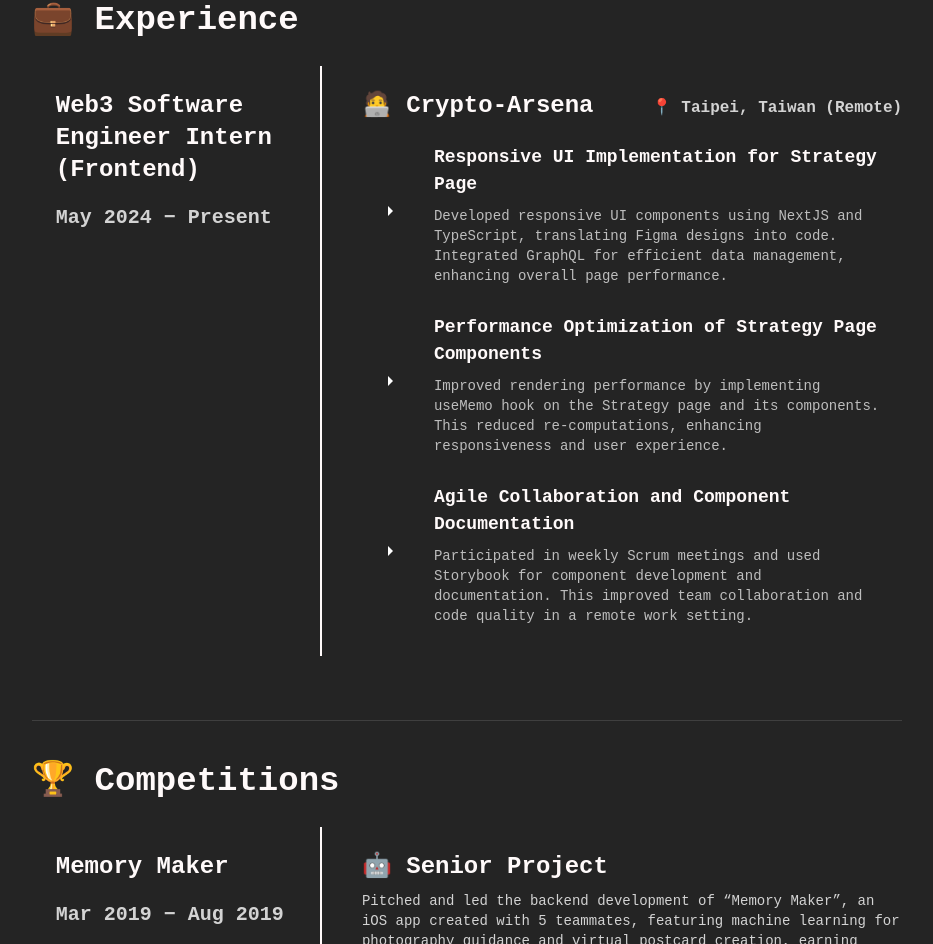
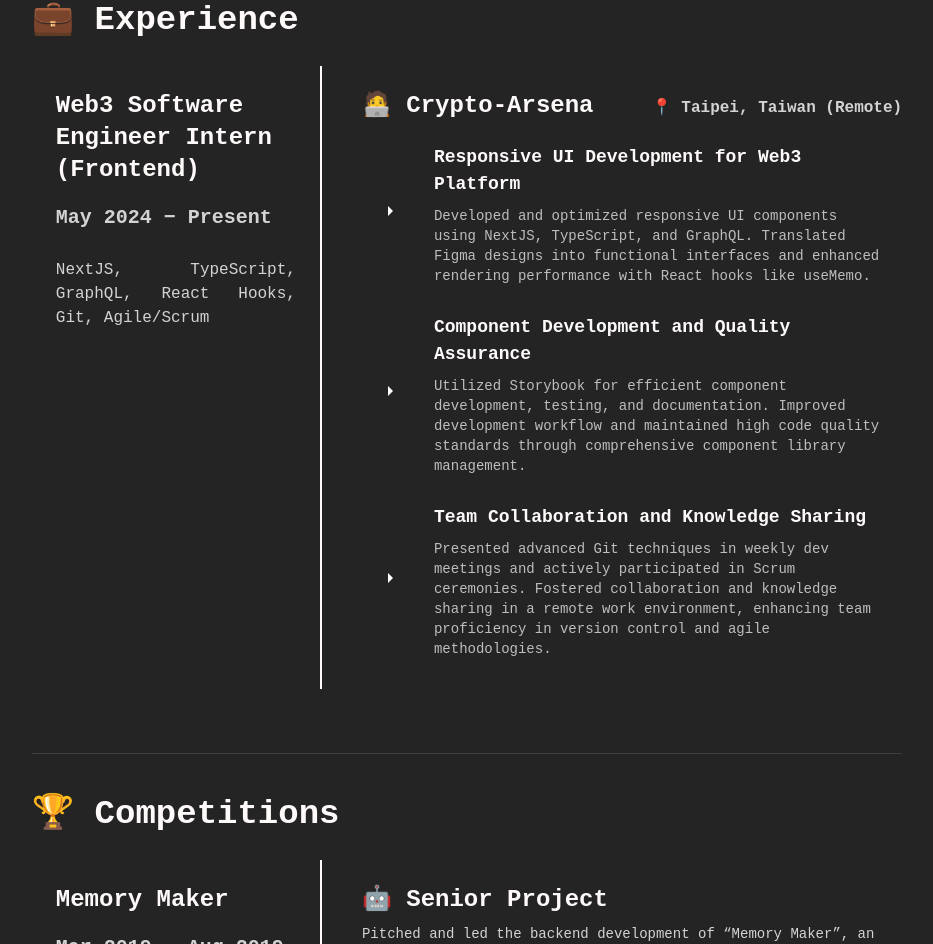
Before and after one commit to Jason-Wuuuu/Jason, a React (Vite) app: page / in a window 1280 px wide. Shown: the part 947-1891 px from the top of the page, without its empty margins (173-1106 px from the left). Built offline with nearby package versions, Linux system fonts and the light colour scheme.

Commit message:
job exp update

```diff
--- a/src/components/ProfessionalHighlights.jsx
+++ b/src/components/ProfessionalHighlights.jsx
@@ -44,6 +44,15 @@ function ProfessionalHighlights() {
               >
                 May 2024 − Present
               </Typography>
+
+              <Typography
+                variant="body1"
+                color="lightgray"
+                align="justify"
+                sx={{ py: { xs: 1 } }}
+              >
+                NextJS, TypeScript, GraphQL, React Hooks, Git, Agile/Scrum
+              </Typography>
             </Box>
           </Box>
         </Grid>
@@ -75,13 +84,13 @@ function ProfessionalHighlights() {
                   <ArrowRightIcon />
                 </ListItemIcon>
                 <ListItemText
-                  primary="Responsive UI Implementation for Strategy Page"
+                  primary="Responsive UI Development for Web3 Platform"
                   primaryTypographyProps={{
                     fontSize: { xs: 16, sm: 18 },
                     fontWeight: "bold",
                     mb: 1,
                   }}
-                  secondary="Developed responsive UI components using NextJS and TypeScript, translating Figma designs into code. Integrated GraphQL for efficient data management, enhancing overall page performance."
+                  secondary="Developed and optimized responsive UI components using NextJS, TypeScript, and GraphQL. Translated Figma designs into functional interfaces and enhanced rendering performance with React hooks like useMemo."
                   secondaryTypographyProps={{
                     variant: "body2",
                     // align: "justify",
@@ -94,13 +103,13 @@ function ProfessionalHighlights() {
                   <ArrowRightIcon />
                 </ListItemIcon>
                 <ListItemText
-                  primary="Performance Optimization of Strategy Page Components"
+                  primary="Component Development and Quality Assurance"
                   primaryTypographyProps={{
                     fontSize: { xs: 16, sm: 18 },
                     fontWeight: "bold",
                     mb: 1,
                   }}
-                  secondary="Improved rendering performance by implementing useMemo hook on the Strategy page and its components. This reduced re-computations, enhancing responsiveness and user experience."
+                  secondary="Utilized Storybook for efficient component development, testing, and documentation. Improved development workflow and maintained high code quality standards through comprehensive component library management."
                   secondaryTypographyProps={{
                     variant: "body2",
                     // display: { xs: "none", sm: "block" },
@@ -112,13 +121,13 @@ function ProfessionalHighlights() {
                   <ArrowRightIcon />
                 </ListItemIcon>
                 <ListItemText
-                  primary="Agile Collaboration and Component Documentation"
+                  primary="Team Collaboration and Knowledge Sharing"
                   primaryTypographyProps={{
                     fontSize: { xs: 16, sm: 18 },
                     fontWeight: "bold",
                     mb: 1,
                   }}
-                  secondary="Participated in weekly Scrum meetings and used Storybook for component development and documentation. This improved team collaboration and code quality in a remote work setting."
+                  secondary="Presented advanced Git techniques in weekly dev meetings and actively participated in Scrum ceremonies. Fostered collaboration and knowledge sharing in a remote work environment, enhancing team proficiency in version control and agile methodologies."
                   secondaryTypographyProps={{
                     variant: "body2",
                     // align: "justify",
```
